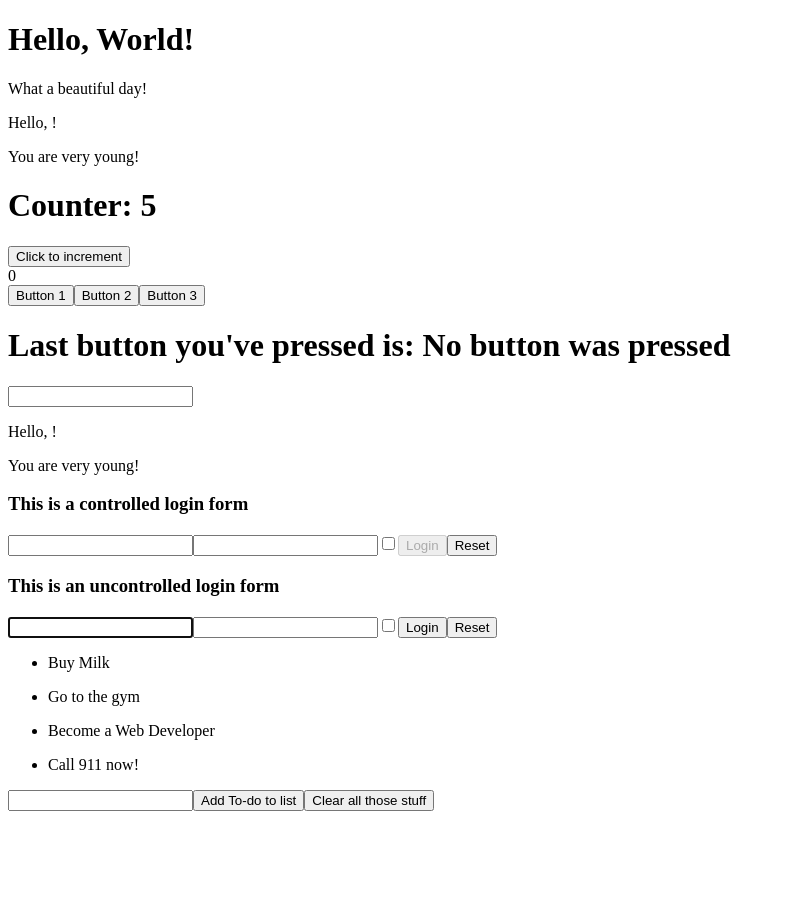
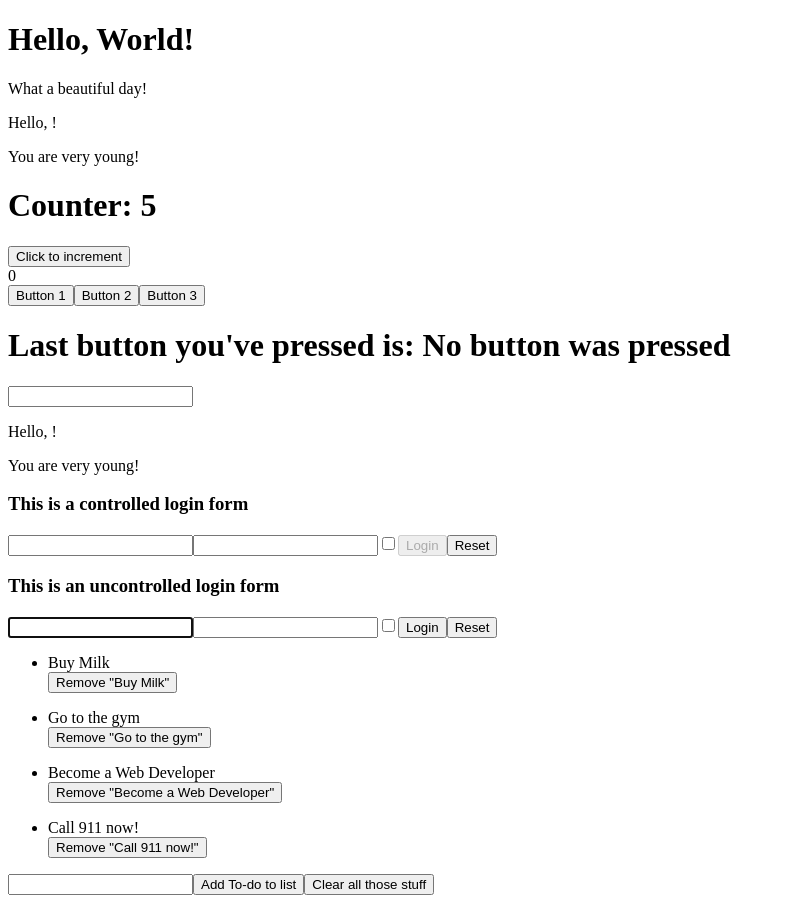
Before and after one commit to pincopops/react-exercises, a React (Create React App) app: page / in a window 1280 px wide. Shown: the whole page, without its empty margins (0-786 px from the left). Before the commit the page ends 819 px from the top, so only its background shows below. Built offline with nearby package versions, Linux system fonts and the light colour scheme.

Commit message:
Completamento lists-06.

```diff
--- a/src/App.js
+++ b/src/App.js
@@ -8,6 +8,8 @@ import { InteractiveWelcome } from './InteractiveWelcome';
 import { Login } from './Login';
 import { UncontrolledLogin } from './UncontrolledLogin';
 import { Todolist } from './TodoList';
+
+
 
 
 export class App extends React.Component{
--- a/src/TodoList.js
+++ b/src/TodoList.js
@@ -1,9 +1,7 @@
 import React from "react";
 
 
-
 export class Todolist extends React.Component {
-
     state = {
         items: ["Buy Milk", "Go to the gym", "Become a Web Developer", "Call 911 now!"],
         name: "",
@@ -15,8 +13,6 @@ export class Todolist extends React.Component {
             name: event.target.value
         })
     }
-
-
 
 
     handleAddTodoToList = (event) => {
@@ -31,20 +27,26 @@ export class Todolist extends React.Component {
         })
     }
 
-    handleResetTodoList = (event) => {
-        event.preventDefault();
+    handleResetTodoList = () => {
         this.setState({
             items: [],
         })
     }
 
     render() {
-
         return <div>
-            <div>{this.state.items.map((string, index) => <ul key={string + index}><li>{string}</li></ul>)}</div>
+            <div>{this.state.items.map((item, index) => <ul key={item + index}><li>{item}</li>
+                <button type="button" onClick={() => {
+                    this.state.items.splice(index, 1)
+                    this.setState({
+                        items: this.state.items,
+                        name: ""
+                    })
+                }}>Remove "{item}"</button></ul>)}</div>
             <input type="text" value={this.state.name} onChange={this.handleTodoInsertion} />
             <button type="submit" onClick={this.handleAddTodoToList}>Add To-do to list</button>
             <button type="button" onClick={this.handleResetTodoList}>Clear all those stuff</button>
+
         </div>
     }
 }
```
